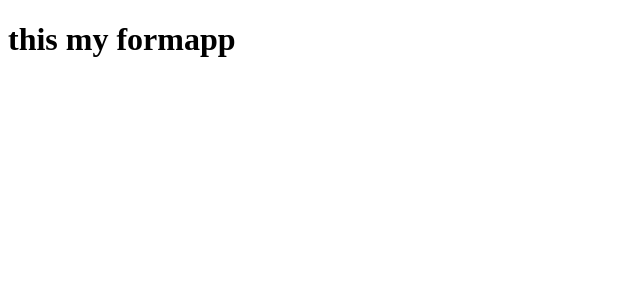
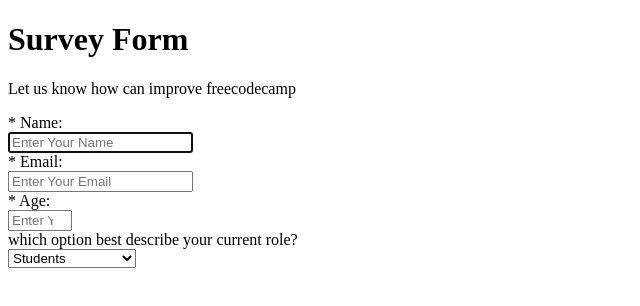
Before and after one commit to cassyblaise/FCC-Survey-form, a plain HTML site: page index.html in a window 1280 px wide. Shown: the whole page, without its empty margins (0-640 px from the left). Drawn offline with Linux system fonts and the light colour scheme.

Commit message:
initial commit

```diff
--- a/index.html
+++ b/index.html
@@ -1,9 +1,53 @@
 <!DOCTYPE html>
 <html>
-<body>
-  <head>
-<title>survey form</title>
-</head>
-<h1>this my formapp</h1>
+      <head>
+      <title>survey form</title>
+     </head>
+    <body>
+<h1>Survey Form</h1>
+<div id="form-head">
+<P id="form-distriction">Let us know how can improve freecodecamp</p>
+  <form>
+<div class="rowTab">
+  <div class="label">
+<label for="name" id="name-label">* Name:</label>
+</div>
+<div class="rightTab">
+  <input autofocus type="type" name="name" class="input-field" placeholder="Enter Your Name" required>
+</div>
+</div>
+<div class="rowTab">
+    <div class="label">
+     <label for="email" id="email-label">* Email: </label>
+   </div>
+    <div class="rightTab">
+<input type="email" name="email" id="email"  class="input-field" placeholder="Enter Your Email" required>
+    </div>
+</div>
+  <div class="rowTab">
+    <div class="label">
+      <label for="age" age-label>* Age:</label>
+    </div>
+     <div class="rightTab">
+    <input type="number" name="age" id="number" min="1" max="200" class="input-field" placeholder="Enter Your Age" required>
+     </div>
+  </div>
+    <div class="rowTab">
+      <div class="label">
+        <label for="currentposition">which option best describe your current role?</label>
+      </div>
+      <div class="rightTab">
+        <select class="dropdown" name="currentposition" id="dropdown">
+          <option disabled value>select an option</option>
+          <option value="Students">Students</option>
+            <option value="Job">Full Time Job</option>
+              <option value="learner">Full Time learner</option>
+                <option value="preferNo">Prefer Not To Say</option>
+                  <option value="other">Other</option>
+        </select>
+      </div>
+    </div>
+    </form>
+</div>
 </body>
 </html>
```
